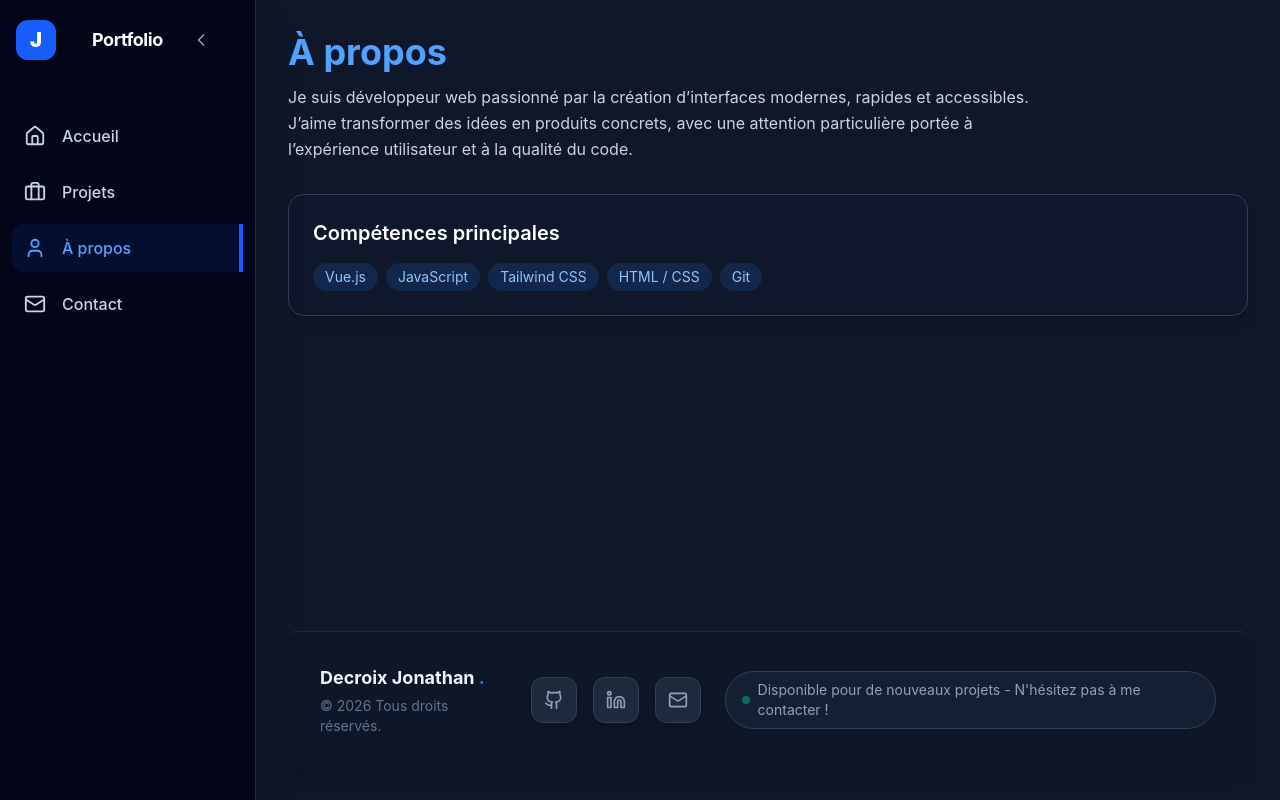
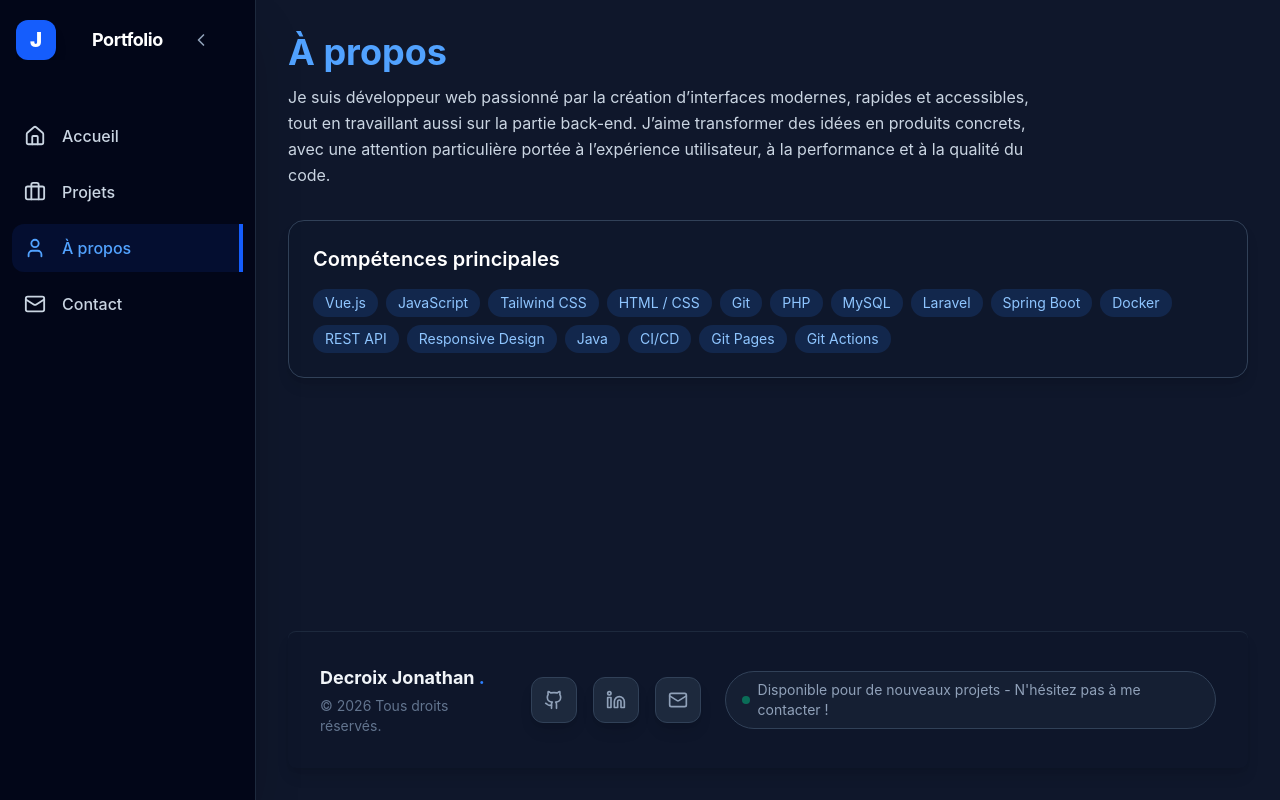
Before and after one commit to jonathandecroix28-max/mon-portfolio, a Vue app: page /about in a window 1280 px wide. Built offline with nearby package versions, Linux system fonts and the light colour scheme.

Commit message:
modficatioh a propos

```diff
--- a/src/views/AboutView.vue
+++ b/src/views/AboutView.vue
@@ -3,9 +3,10 @@
     <div>
       <h1 class="text-3xl md:text-4xl font-bold text-blue-400">À propos</h1>
       <p class="mt-3 text-slate-300 leading-relaxed max-w-3xl">
-        Je suis développeur web passionné par la création d’interfaces modernes, rapides et accessibles.
-        J’aime transformer des idées en produits concrets, avec une attention particulière portée à
-        l’expérience utilisateur et à la qualité du code.
+        Je suis développeur web passionné par la création d’interfaces modernes, rapides et accessibles,
+        tout en travaillant aussi sur la partie back-end. J’aime transformer des idées en produits
+        concrets, avec une attention particulière portée à l’expérience utilisateur, à la performance
+        et à la qualité du code.
       </p>
     </div>
 
@@ -17,6 +18,18 @@
         <li class="rounded-full bg-blue-500/15 text-blue-300 px-3 py-1 text-sm">Tailwind CSS</li>
         <li class="rounded-full bg-blue-500/15 text-blue-300 px-3 py-1 text-sm">HTML / CSS</li>
         <li class="rounded-full bg-blue-500/15 text-blue-300 px-3 py-1 text-sm">Git</li>
+        <li class="rounded-full bg-blue-500/15 text-blue-300 px-3 py-1 text-sm">PHP</li>
+        <li class="rounded-full bg-blue-500/15 text-blue-300 px-3 py-1 text-sm">MySQL</li>
+        <li class="rounded-full bg-blue-500/15 text-blue-300 px-3 py-1 text-sm">Laravel</li>
+        <li class="rounded-full bg-blue-500/15 text-blue-300 px-3 py-1 text-sm">Spring Boot</li>
+        <li class="rounded-full bg-blue-500/15 text-blue-300 px-3 py-1 text-sm">Docker</li>
+        <li class="rounded-full bg-blue-500/15 text-blue-300 px-3 py-1 text-sm">REST API</li>
+        <li class="rounded-full bg-blue-500/15 text-blue-300 px-3 py-1 text-sm">Responsive Design</li>
+        <li class="rounded-full bg-blue-500/15 text-blue-300 px-3 py-1 text-sm">Java</li>
+        <li class="rounded-full bg-blue-500/15 text-blue-300 px-3 py-1 text-sm">CI/CD</li>
+        <li class="rounded-full bg-blue-500/15 text-blue-300 px-3 py-1 text-sm">Git Pages</li>
+        <li class="rounded-full bg-blue-500/15 text-blue-300 px-3 py-1 text-sm">Git Actions</li>
+
       </ul>
     </div>
   </section>
```
